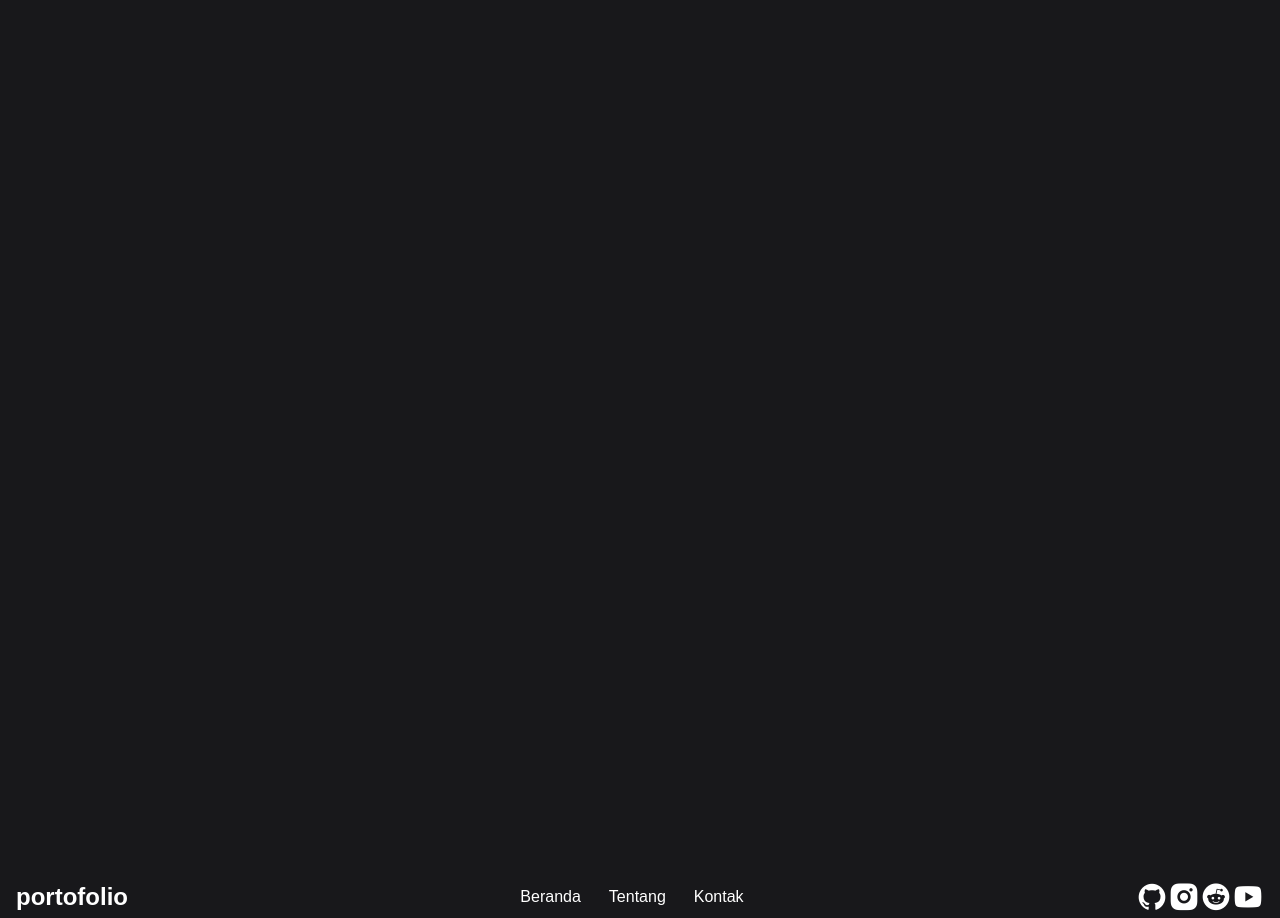
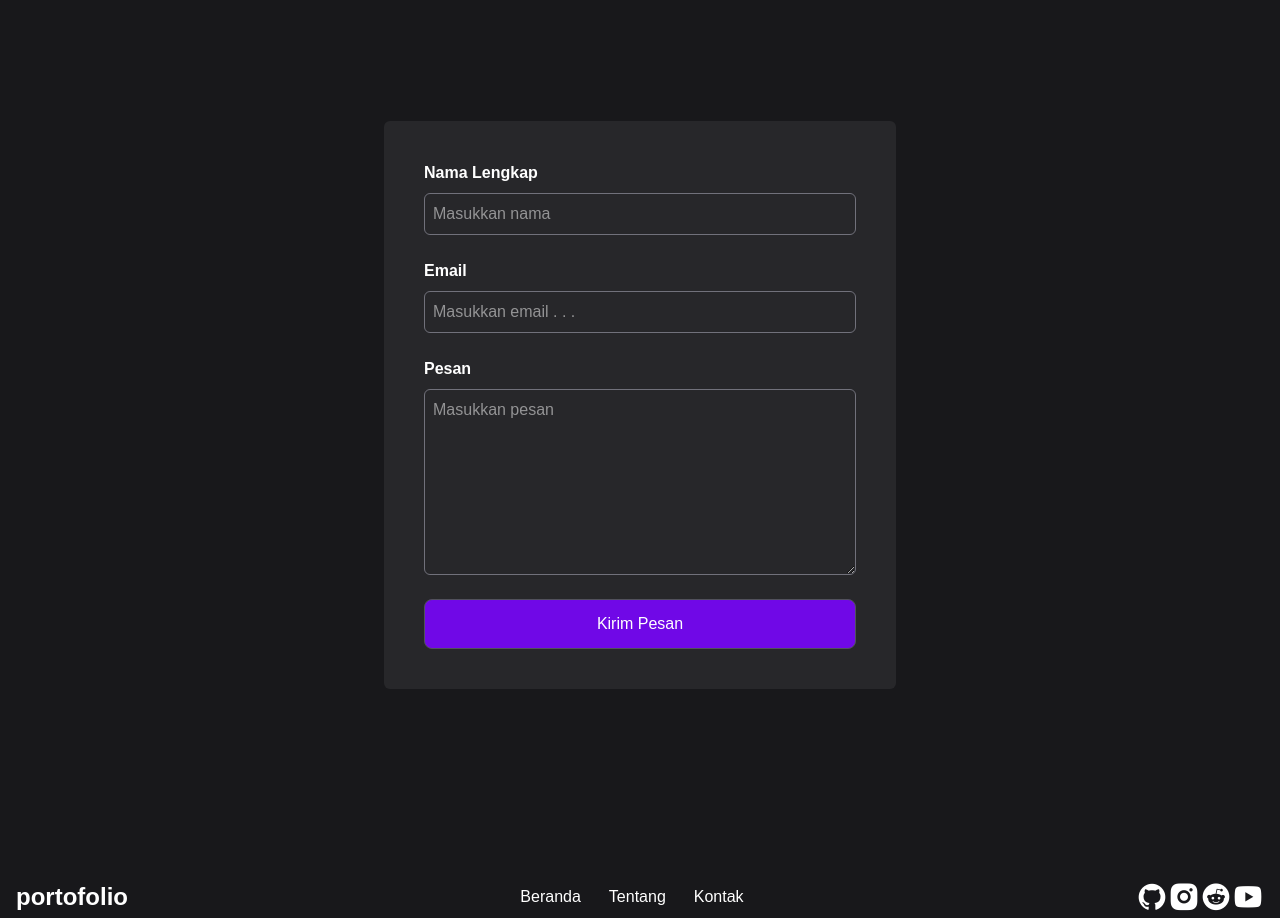
Before and after one commit to farelltimothy/PORTOFOLIO-WEBSITE-REACTJS-TAILWINDJS, a React (Vite) app: page / in a window 1280 px wide. Shown: the part 3300-4218 px from the top of the page. Built offline with nearby package versions, Linux system fonts and the light colour scheme.

Commit message:
perbaikan animasi

```diff
--- a/src/App.jsx
+++ b/src/App.jsx
@@ -133,7 +133,7 @@ function App() {
       <div className="kontak mt-32 sm:p-10 p-0" id="kontak">
         <h1 className="text-center text-4xl font-bold mb-2" data-aos="fade-up" data-aos-duration="1000">Kontak</h1>
         <p className="text-base/loose text-center opacity-50 mb-8" data-aos="fade-up" data-aos-duration="1000" data-aos-delay="300">Mari terhubung dengan saya.</p>
-        <form action="https://formsubmit.co/farelltimothy@gmail.com" method="POST" className="w-full max-w-lg p-6 md:p-10 bg-zinc-800 p-10 w-fit mx-auto rounded-md" autoComplete="off" data-aos="fade-up" data-aos-duration="1000" data-aos-delay="500">
+        <form action="https://formsubmit.co/farelltimothy@gmail.com" method="POST" className="w-full max-w-lg p-6 md:p-10 bg-zinc-800 p-10 w-fit mx-auto rounded-md" autoComplete="off" data-aos="fade-up" data-aos-duration="1000" data-aos-delay="500" data-aos-once="true">
           <div className="flex flex-col gap-6">
             <div className="flex flex-col gap-2">
               <label className="font-semibold">Nama Lengkap</label>
```
